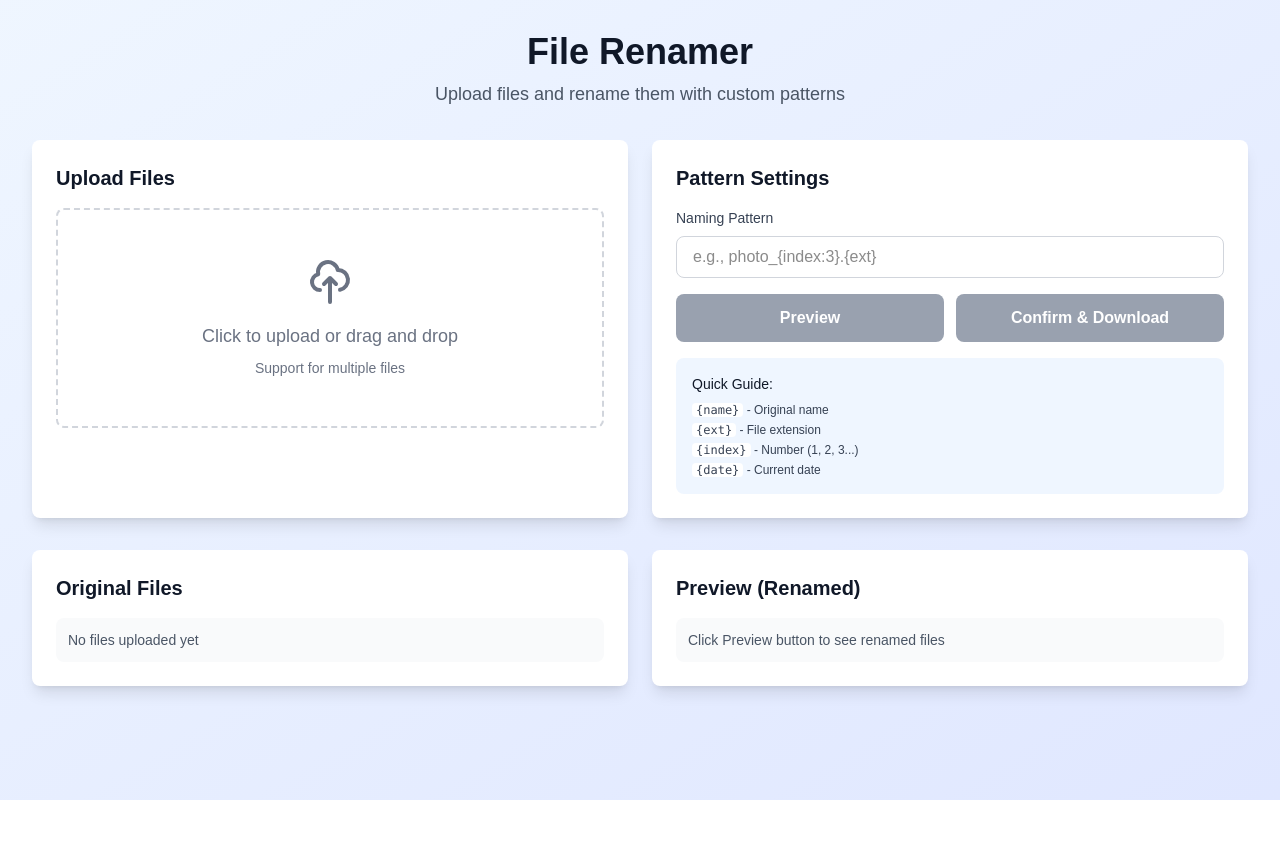
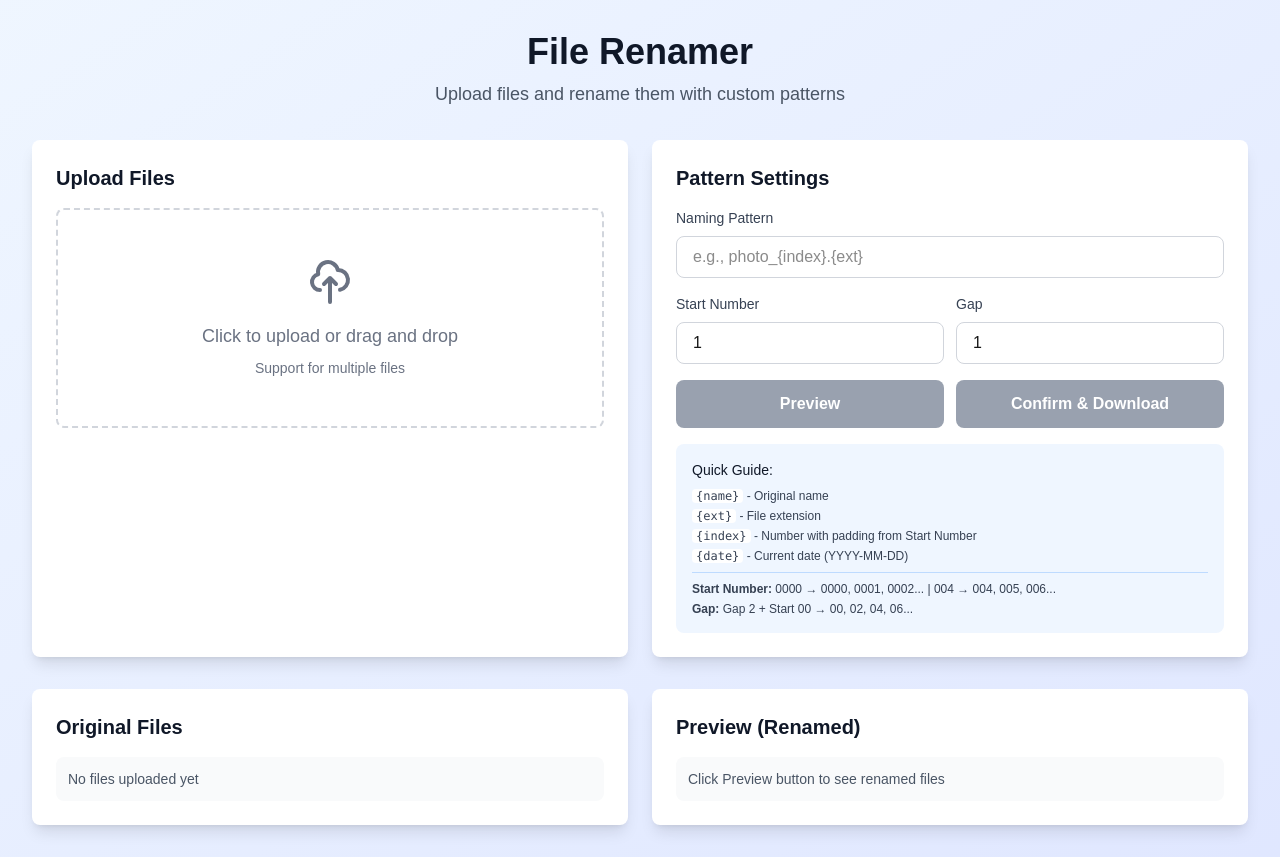
Before and after one commit to jwywoo/project-woo-tools, a Next.js app: page /main in a window 1280 px wide. Before the commit the page ends 800 px from the top, so only its background shows below. Built offline with nearby package versions, Linux system fonts and the light colour scheme.

Commit message:
INDEX and gap added

```diff
--- a/app/main/page.tsx
+++ b/app/main/page.tsx
@@ -10,6 +10,8 @@ import { RenamedFile } from '@/lib/types';
 export default function MainPage() {
   const [files, setFiles] = useState<File[]>([]);
   const [pattern, setPattern] = useState<string>('');
+  const [startNumber, setStartNumber] = useState<string>('1');
+  const [gap, setGap] = useState<number>(1);
   const [renamedFiles, setRenamedFiles] = useState<RenamedFile[]>([]);
   const [showPreview, setShowPreview] = useState<boolean>(false);
 
@@ -24,9 +26,19 @@ export default function MainPage() {
     setShowPreview(false);
   };
 
+  const handleStartNumberChange = (newStartNumber: string) => {
+    setStartNumber(newStartNumber);
+    setShowPreview(false);
+  };
+
+  const handleGapChange = (newGap: number) => {
+    setGap(newGap);
+    setShowPreview(false);
+  };
+
   const handlePreview = () => {
     if (files.length > 0) {
-      const renamed = renameFiles(files, pattern);
+      const renamed = renameFiles(files, pattern, { startNumber, gap });
       setRenamedFiles(renamed);
       setShowPreview(true);
     }
@@ -59,7 +71,11 @@ export default function MainPage() {
           <FileUpload onFilesChange={handleFilesChange} />
           <PatternInput
             pattern={pattern}
+            startNumber={startNumber}
+            gap={gap}
             onPatternChange={handlePatternChange}
+            onStartNumberChange={handleStartNumberChange}
+            onGapChange={handleGapChange}
             onPreview={handlePreview}
             onConfirm={handleConfirm}
             disabled={files.length === 0}
--- a/components/PatternInput.tsx
+++ b/components/PatternInput.tsx
@@ -2,7 +2,11 @@
 
 interface PatternInputProps {
   pattern: string;
+  startNumber: string;
+  gap: number;
   onPatternChange: (pattern: string) => void;
+  onStartNumberChange: (startNumber: string) => void;
+  onGapChange: (gap: number) => void;
   onPreview: () => void;
   onConfirm: () => void;
   disabled?: boolean;
@@ -10,7 +14,11 @@ interface PatternInputProps {
 
 export default function PatternInput({
   pattern,
+  startNumber,
+  gap,
   onPatternChange,
+  onStartNumberChange,
+  onGapChange,
   onPreview,
   onConfirm,
   disabled = false,
@@ -29,9 +37,36 @@ export default function PatternInput({
             type="text"
             value={pattern}
             onChange={(e) => onPatternChange(e.target.value)}
-            placeholder="e.g., photo_{index:3}.{ext}"
+            placeholder="e.g., photo_{index}.{ext}"
             className="w-full px-4 py-2 border border-gray-300 dark:border-gray-600 rounded-lg focus:ring-2 focus:ring-blue-500 focus:border-transparent dark:bg-gray-700 dark:text-white"
           />
+        </div>
+
+        <div className="grid grid-cols-2 gap-3">
+          <div>
+            <label className="block text-sm font-medium text-gray-700 dark:text-gray-300 mb-2">
+              Start Number
+            </label>
+            <input
+              type="text"
+              value={startNumber}
+              onChange={(e) => onStartNumberChange(e.target.value)}
+              placeholder="e.g., 0000 or 01"
+              className="w-full px-4 py-2 border border-gray-300 dark:border-gray-600 rounded-lg focus:ring-2 focus:ring-blue-500 focus:border-transparent dark:bg-gray-700 dark:text-white"
+            />
+          </div>
+          <div>
+            <label className="block text-sm font-medium text-gray-700 dark:text-gray-300 mb-2">
+              Gap
+            </label>
+            <input
+              type="number"
+              value={gap}
+              onChange={(e) => onGapChange(parseInt(e.target.value) || 1)}
+              min="1"
+              className="w-full px-4 py-2 border border-gray-300 dark:border-gray-600 rounded-lg focus:ring-2 focus:ring-blue-500 focus:border-transparent dark:bg-gray-700 dark:text-white"
+            />
+          </div>
         </div>
 
         {/* Action Buttons */}
@@ -57,9 +92,17 @@ export default function PatternInput({
           <ul className="text-xs text-gray-700 dark:text-gray-300 space-y-1">
             <li><code className="bg-white dark:bg-gray-600 px-1 rounded">{'{name}'}</code> - Original name</li>
             <li><code className="bg-white dark:bg-gray-600 px-1 rounded">{'{ext}'}</code> - File extension</li>
-            <li><code className="bg-white dark:bg-gray-600 px-1 rounded">{'{index}'}</code> - Number (1, 2, 3...)</li>
-            <li><code className="bg-white dark:bg-gray-600 px-1 rounded">{'{date}'}</code> - Current date</li>
+            <li><code className="bg-white dark:bg-gray-600 px-1 rounded">{'{index}'}</code> - Number with padding from Start Number</li>
+            <li><code className="bg-white dark:bg-gray-600 px-1 rounded">{'{date}'}</code> - Current date (YYYY-MM-DD)</li>
           </ul>
+          <div className="mt-2 pt-2 border-t border-blue-200 dark:border-gray-600">
+            <p className="text-xs text-gray-700 dark:text-gray-300">
+              <strong>Start Number:</strong> 0000 → 0000, 0001, 0002... | 004 → 004, 005, 006...
+            </p>
+            <p className="text-xs text-gray-700 dark:text-gray-300 mt-1">
+              <strong>Gap:</strong> Gap 2 + Start 00 → 00, 02, 04, 06...
+            </p>
+          </div>
         </div>
       </div>
     </div>
--- a/lib/renamer.ts
+++ b/lib/renamer.ts
@@ -1,6 +1,15 @@
 import { RenamedFile } from './types';
 
-export function renameFiles(files: File[], pattern: string): RenamedFile[] {
+export interface RenameOptions {
+  startNumber: string;
+  gap: number;
+}
+
+export function renameFiles(
+  files: File[],
+  pattern: string,
+  options: RenameOptions = { startNumber: '1', gap: 1 }
+): RenamedFile[] {
   if (!pattern) {
     return files.map(file => ({
       original: file.name,
@@ -10,6 +19,11 @@ export function renameFiles(files: File[], pattern: string): RenamedFile[] {
 
   const today = new Date().toISOString().split('T')[0]; // YYYY-MM-DD
 
+  // Parse start number and determine padding
+  const startNum = parseInt(options.startNumber) || 0;
+  const padding = options.startNumber.length;
+  const gap = options.gap || 1;
+
   return files.map((file, index) => {
     const nameParts = file.name.split('.');
     const extension = nameParts.length > 1 ? nameParts.pop() : '';
@@ -17,18 +31,21 @@ export function renameFiles(files: File[], pattern: string): RenamedFile[] {
 
     let renamed = pattern;
 
+    // Calculate current index number
+    const currentNumber = startNum + (index * gap);
+
     // Replace {name} with original filename (without extension)
     renamed = renamed.replace(/\{name\}/g, nameWithoutExt);
 
     // Replace {ext} with file extension
     renamed = renamed.replace(/\{ext\}/g, extension || '');
 
-    // Replace {index} with file number (1-based)
-    renamed = renamed.replace(/\{index\}/g, String(index + 1));
+    // Replace {index} with file number (custom start + gap)
+    renamed = renamed.replace(/\{index\}/g, String(currentNumber).padStart(padding, '0'));
 
     // Replace {index:N} with padded file number (e.g., {index:3} -> 001, 002, 003)
     renamed = renamed.replace(/\{index:(\d+)\}/g, (_, digits) => {
-      return String(index + 1).padStart(parseInt(digits), '0');
+      return String(currentNumber).padStart(parseInt(digits), '0');
     });
 
     // Replace {date} with current date
```
